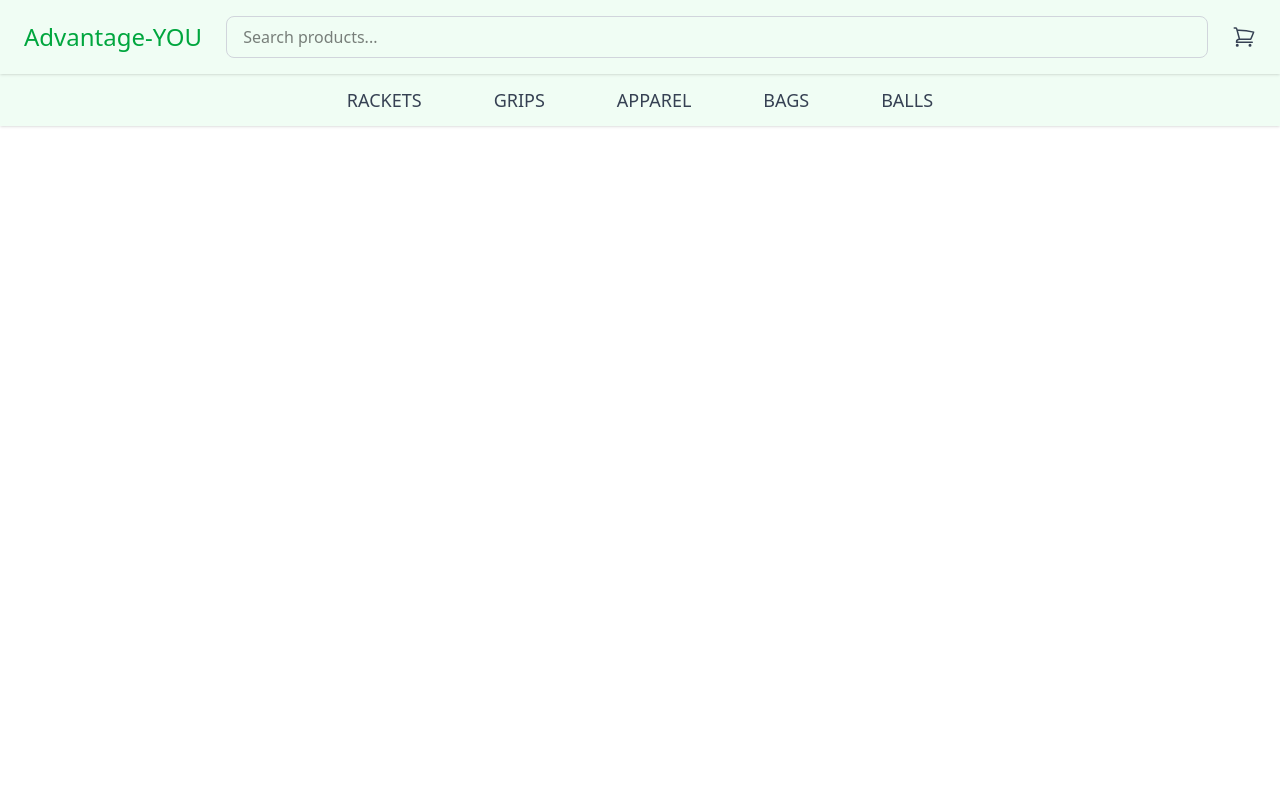
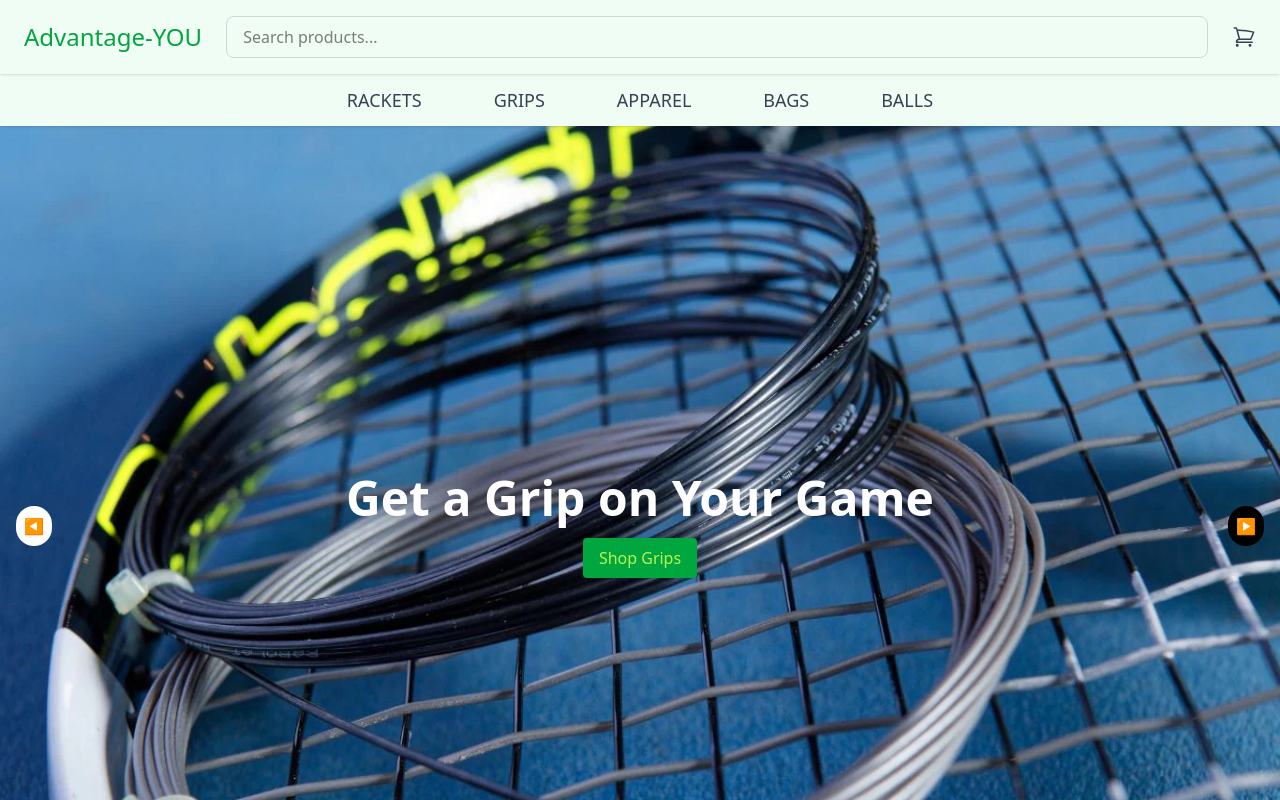
Before and after one commit to josephd069/Advantage-YOU, a React (Vite) app: page / in a window 1280 px wide. Shown: the top 800 px of the page. Built offline with nearby package versions, Linux system fonts and the light colour scheme.

Commit message:
fixed original page

```diff
--- a/src/App.jsx
+++ b/src/App.jsx
@@ -18,7 +18,7 @@
         <Navbar />
         <main className="bg-green-50">
           <Routes>
-            <Route path="/Advantage-YOU" element={<Home />} />
+            <Route path="/" element={<Home />} />
             <Route path="/catalog/:category" element={<Catalog />} />
             <Route path="/search" element={<SearchResults />} />
             <Route path="/product/:id" element={<ProductDetail />} />
```
